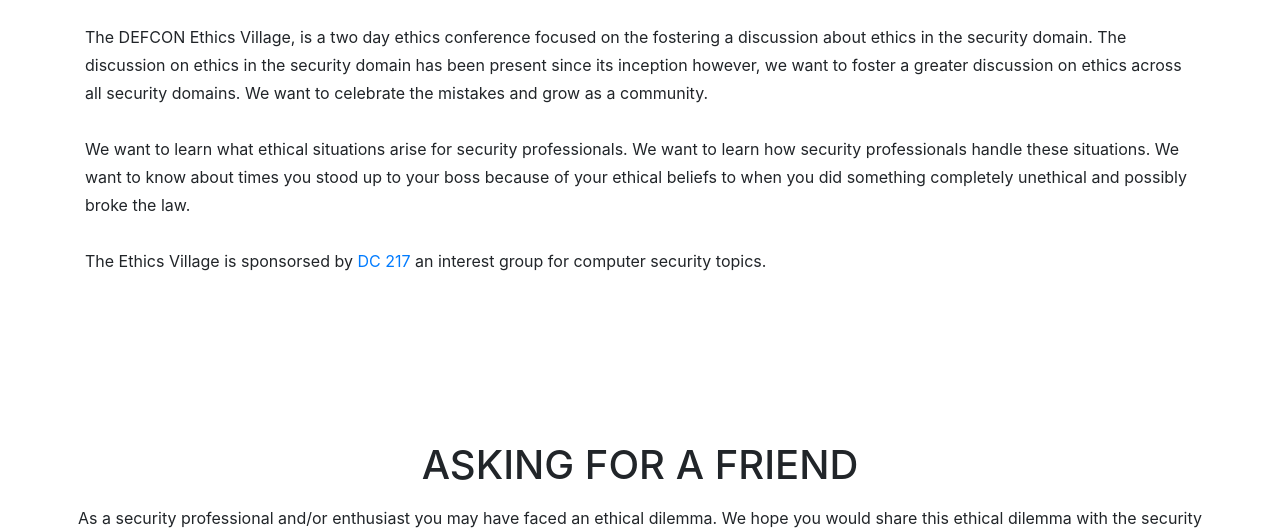
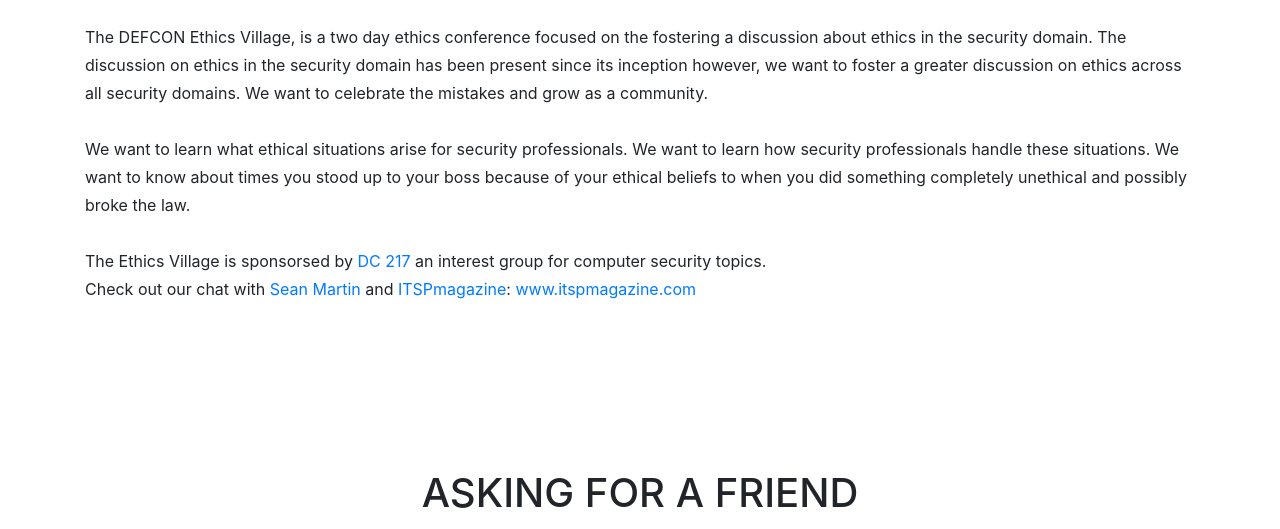
Before and after one commit to Ethics-Village/Ethics-Village.github.io, a website with bundled scripts: page index.html in a window 1280 px wide. Shown: the part 959-1488 px from the top of the page. Built offline with nearby package versions, Linux system fonts and the light colour scheme; a web font is replaced by a local one.

Commit message:
added links to the ethicsvillage

```diff
--- a/index.html
+++ b/index.html
@@ -86,7 +86,9 @@
 	      We want to learn what ethical situations arise for security professionals. We want to learn how security professionals handle these situations. We want to know about times you stood up to your boss because of your ethical beliefs to when you did something completely unethical and possibly broke the law. <br />
 	      <br />
 
-	      The Ethics Village is sponsorsed by <a href="https://bigezy.github.io//">DC 217</a> an interest group for computer security topics.
+	      The Ethics Village is sponsorsed by <a href="https://bigezy.github.io//">DC 217</a> an interest group for computer security topics.<br />
+
+	      Check out our chat with <a href="https://www.itspmagazine.com/meet-the-experts/sean-martin">Sean Martin</a> and  <a href="https://soundcloud.com/itspmagazine/ethics-village-what-is-the-role-of-ethics-in-technology-and-society">ITSPmagazine</a>: <a href="https://www.itspmagazine.com/itsp-chronicles/chats-on-the-road-to-las-vegas-2018-black-hat-defcon-hacking-diversity">www.itspmagazine.com</a>
 </p>
           </div>
         </div>
```
